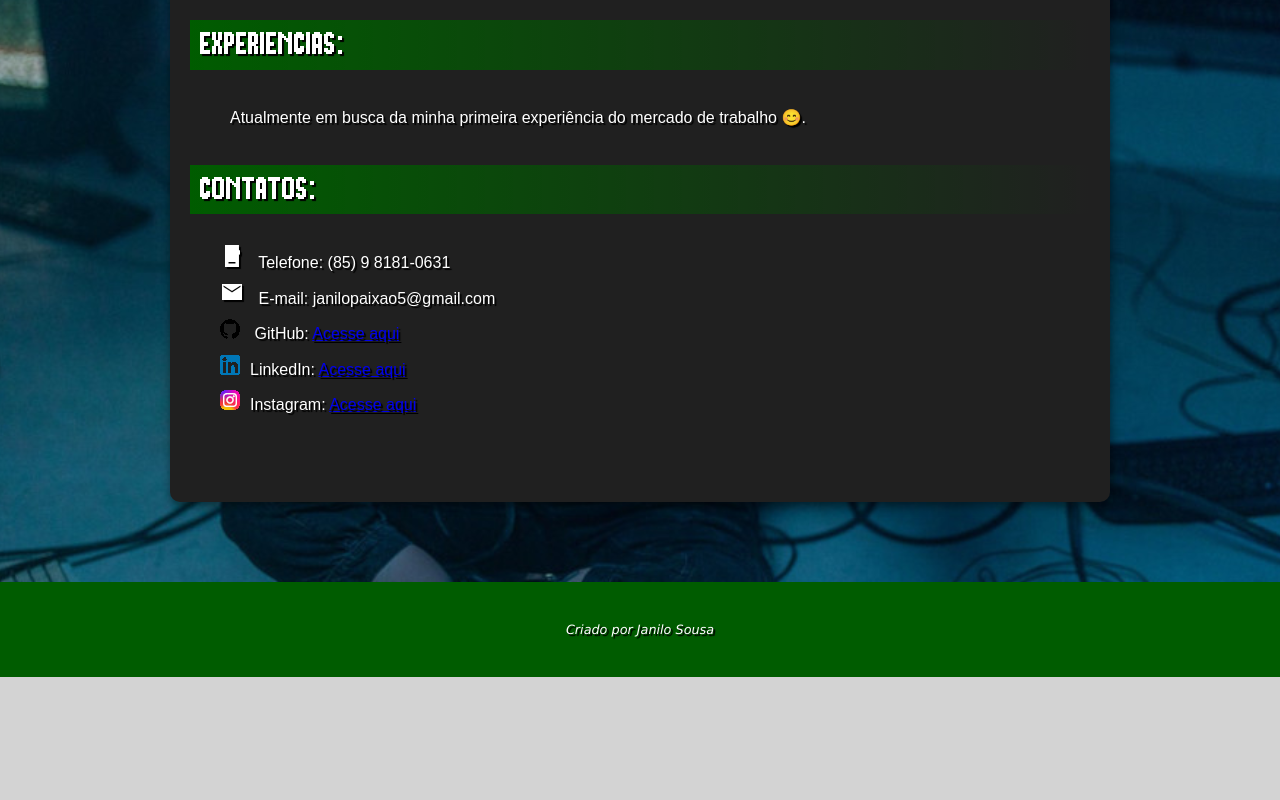
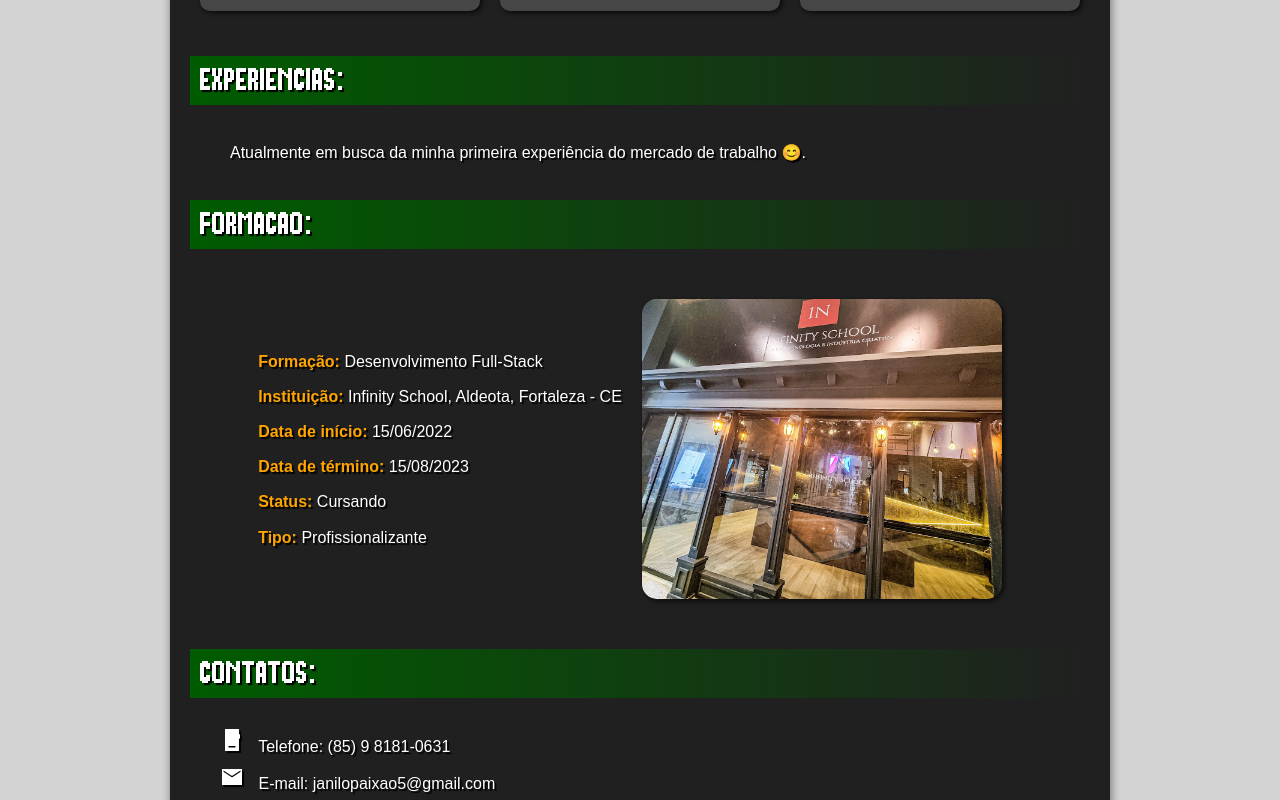
Before and after one commit to JaniloSousa/meu-site-portifolio, a plain HTML site: page index.html in a window 1280 px wide. Shown: the part 2606-3406 px from the top of the page. Before the commit the page ends 3283 px from the top, so only its background shows below. Drawn offline with nearby package versions, Linux system fonts and the light colour scheme.

Commit message:
adicionei uma sessão para minha formação

```diff
--- a/estilo/style.css
+++ b/estilo/style.css
@@ -37,7 +37,6 @@
 
 body {
     background-color: lightgray;
-    background-image: url('../imagens/tech-wallpaper.jpg');
     background-position: center center;
     background-repeat: no-repeat;
     background-size: cover;
@@ -195,6 +194,36 @@ article p {
     text-indent: 40px;
 }
 
+/* Estilizando a sessão da minha formação */
+section#formacao {
+    display: flex;
+    align-items: center;
+    justify-content: center;
+}
+
+section > div#info > ul {
+    columns: 1;
+    list-style-type: none;
+    display: block;
+    float: left;
+}
+
+section > div#imagem {
+    display: block;
+    align-items: center;
+    float: right;
+    width: 40%;
+    min-width: 280px;
+    height: 300px;
+    background-image: url('../imagens/infinity-school.jpg');
+    background-repeat: no-repeat;
+    background-position: center center;
+    background-size: cover;
+    margin: 20px;
+    border-radius: 15px;
+    box-shadow: 2px 2px 5px rgba(0, 0, 0, 0.719);
+}
+
 article ul#contatos {
     list-style-type: none;
     list-style-position: inside;
--- a/index.html
+++ b/index.html
@@ -44,8 +44,10 @@
                 <li><img src="imagens/html-icon.png" alt="Ícone da HTML" class="icon">HTML5</li>
                 <li><img src="imagens/css-icon.png" alt="Ícone das CSS" class="icon">CSS3</li>
                 <li><img src="imagens/js-icon.png" alt="Ícone do JavaScript" class="icon">JavaScript</li>
+                <li><img src="imagens/react-icon.png" alt="Ícone do JavaScript" class="icon">React Native</li>
                 <li><img src="imagens/git-icon.png" alt="Ícone do Git" class="icon">Git e GitHub</li>
                 <li><img src="imagens/python-icon.png" alt="Ícone do Python" class="icon">Python</li>
+                <li><img src="imagens/pandas-icon.png" alt="Ícone do Python" class="icon">Pandas</li>
                 <li><img src="imagens/mysql-icon.png" alt="Ícone do MySql" class="icon">MySql</li>
                 <li><img src="imagens/mongo-icon.png" alt="Ícone do Mongo Db" class="icon">Mongo Db</li>
                 <li><img src="imagens/django-icon.png" alt="Ícone do Django" class="icon">Django</li>
@@ -211,6 +213,25 @@
             <h2>Experiencias:</h2>
             <p>Atualmente em busca da minha primeira experiência do mercado de trabalho &#x1F60A;.</p>
 
+            <h2>Formacao:</h2>
+
+            <section id="formacao">
+                <div id="info">
+                    <ul>
+                        <li><strong>Formação:</strong> Desenvolvimento Full-Stack</li>
+                        <li><strong>Instituição:</strong> Infinity School, Aldeota, Fortaleza - CE</li>
+                        <li><strong>Data de início:</strong> 15/06/2022</li>
+                        <li><strong>Data de término:</strong> 15/08/2023</li>
+                        <li><strong>Status:</strong> Cursando</li>
+                        <li><strong>Tipo:</strong> Profissionalizante</li>
+                    </ul>
+                </div>
+
+                <div id="imagem">
+
+                </div>
+            </section>
+
             <h2>Contatos:</h2>
             <ul id="contatos">
                 <li>
```
Also changed, not shown: imagens/infinity-school.jpg (added), imagens/pandas-icon.png (added), imagens/react-icon.png (added).
